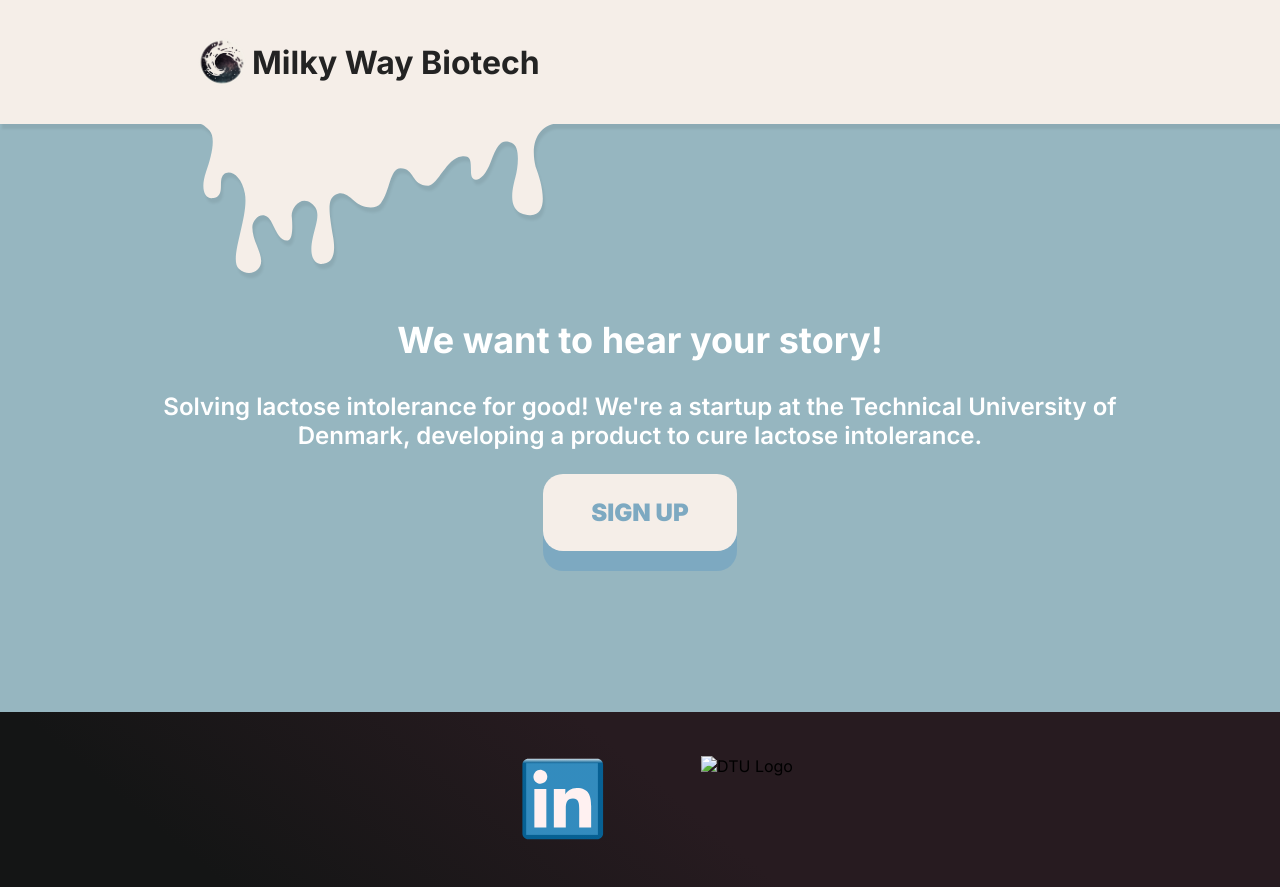
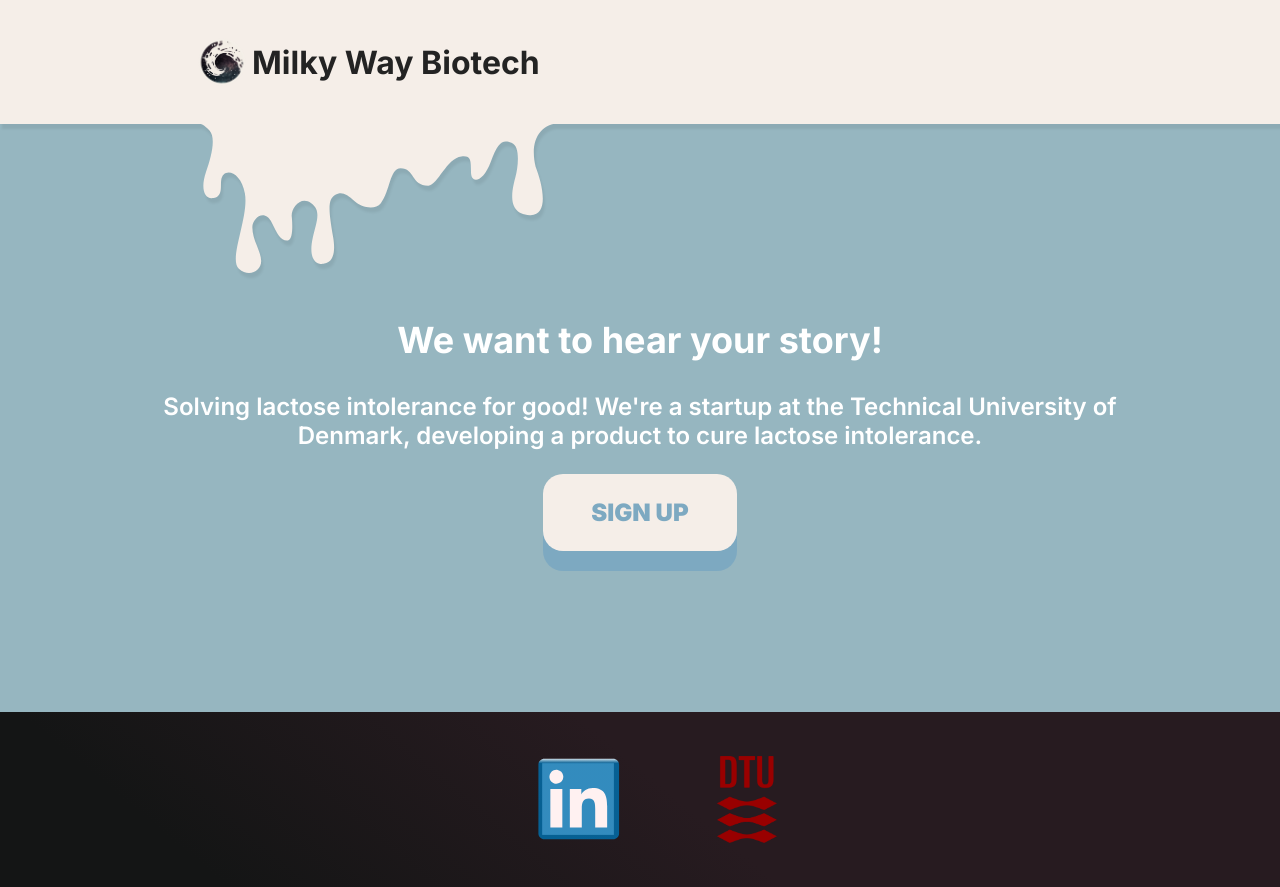
Before and after one commit to StoraLegs/wesitvs-testitvs, a plain HTML site: page index.html in a window 1280 px wide. Drawn offline with Linux system fonts and the light colour scheme; the site is published under a folder, as on GitHub Pages, so addresses that start at the root find nothing.

Commit message:
Update index.html
fixed an image source error

```diff
--- a/index.html
+++ b/index.html
@@ -100,7 +100,7 @@
                 </defs>
             </svg>
         </a>
-        <img src="/external-company-logos/dtu.png" alt="DTU Logo" class="footer-logo astro-RIR5JMCA">
+        <img src="external-company-logos/dtu.png" alt="DTU Logo" class="footer-logo astro-RIR5JMCA">
     </footer>
 </body>
 
```
